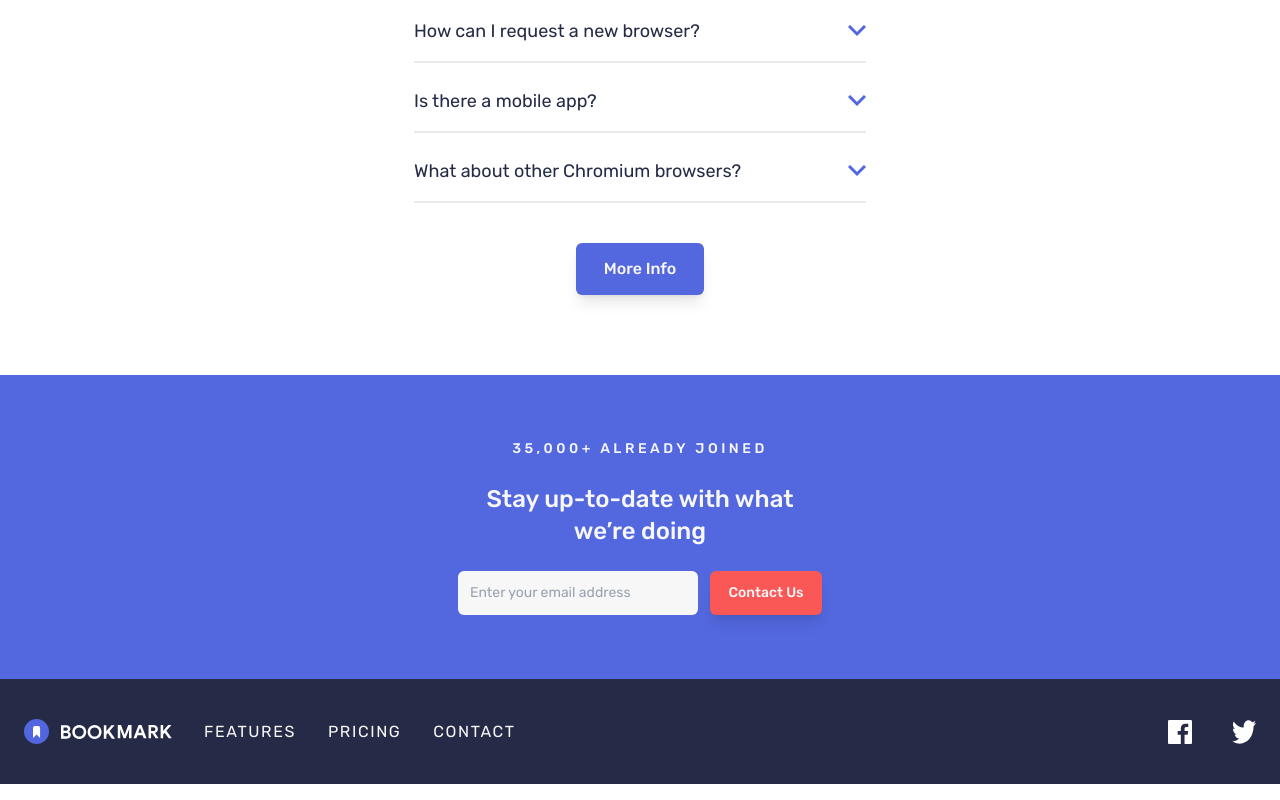
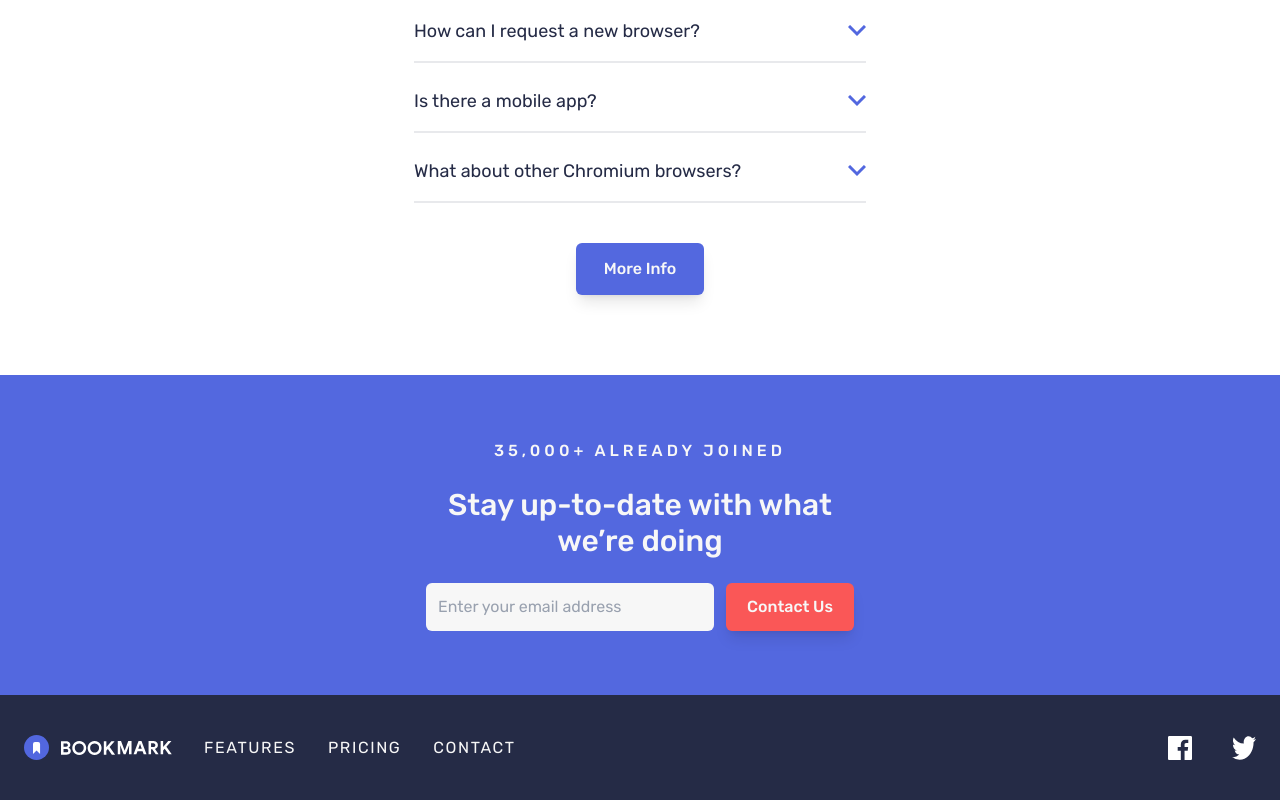
Before and after one commit to Abaljerind/bookmark-landing-page, a React (Vite) app: page / in a window 1280 px wide. Shown: the part 2292-3092 px from the top of the page. Built offline with nearby package versions, Linux system fonts and the light colour scheme.

Commit message:
Style(Subscribe): adjust font size for lg breakpoint
Adjust font size to: <p>, <h2>, <input> and <button>

```diff
--- a/src/components/Subscribe.jsx
+++ b/src/components/Subscribe.jsx
@@ -3,10 +3,10 @@ const Subscribe = () => {
     <section className="bg-newBlue py-16">
       {/* header */}
       <header className="px-6 text-center">
-        <p className="text-newGrey mb-4 text-sm font-medium tracking-[0.25em] uppercase md:mb-6">
+        <p className="text-newGrey mb-4 text-sm font-medium tracking-[0.25em] uppercase md:mb-6 lg:text-base">
           35,000+ already joined
         </p>
-        <h2 className="text-newGrey text-2xl font-medium">
+        <h2 className="text-newGrey text-2xl font-medium lg:text-3xl">
           Stay up-to-date with what <br className="hidden md:block" /> we’re
           doing
         </h2>
@@ -18,13 +18,13 @@ const Subscribe = () => {
         <input
           type="email"
           id="email"
-          className="bg-newGrey mb-4 w-full rounded-md p-3 text-sm placeholder:text-gray-400 focus:outline-0 md:mb-0 md:w-60"
+          className="bg-newGrey mb-4 w-full rounded-md p-3 text-sm placeholder:text-gray-400 focus:outline-0 md:mb-0 md:w-60 lg:w-72 lg:text-base"
           placeholder="Enter your email address"
           autoComplete="off"
         />
         <button
           type="submit"
-          className="bg-newRed text-newGrey w-full cursor-pointer rounded-md px-4 py-3 text-sm font-medium shadow-lg md:w-28"
+          className="bg-newRed text-newGrey w-full cursor-pointer rounded-md px-4 py-3 text-sm font-medium shadow-lg md:w-28 lg:w-32 lg:text-base"
         >
           Contact Us
         </button>
```
